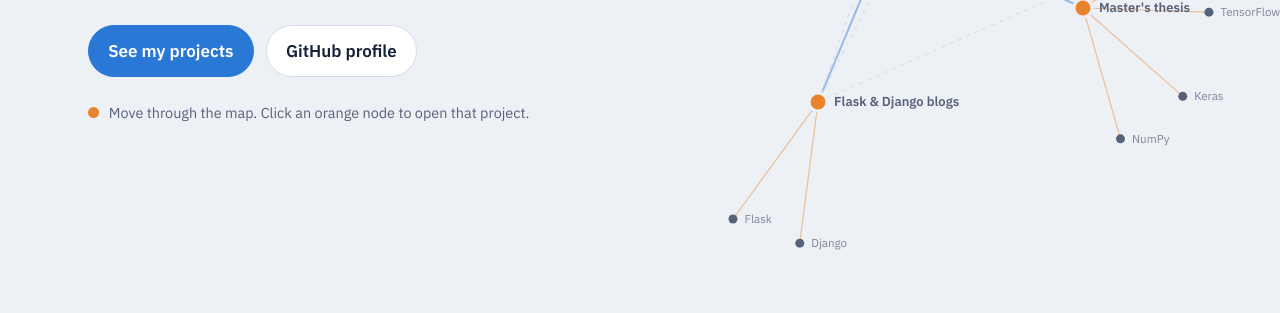
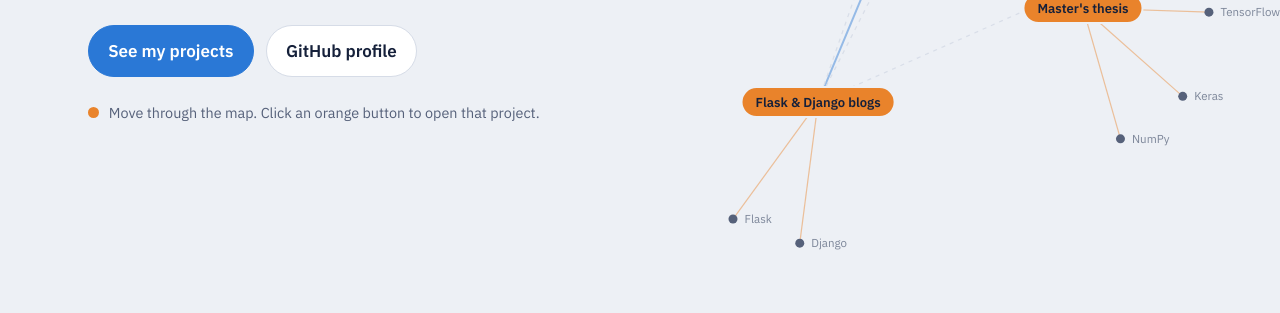
Before and after one commit to omer-parvez/omer-parvez, a plain HTML site: page index.html in a window 1280 px wide. Shown: the part 487-800 px from the top of the page. Drawn offline with nearby package versions, Linux system fonts and the light colour scheme.

Commit message:
Make portfolio map projects easy to click
Draw each project as an orange pill button with its label inside and
make the whole pill clickable. Project buttons no longer move away
from the pointer, and clicks are hit-tested where they land so taps
work on touch screens.

```diff
--- a/index.html
+++ b/index.html
@@ -231,7 +231,7 @@
           <a class="btn primary" href="#projects">See my projects</a>
           <a class="btn" href="https://github.com/omer-parvez">GitHub profile</a>
         </div>
-        <p class="hint"><span class="dot" aria-hidden="true"></span>Move through the map. Click an orange node to open that project.</p>
+        <p class="hint"><span class="dot" aria-hidden="true"></span>Move through the map. Click an orange button to open that project.</p>
       </div>
     </div>
   </div>
@@ -643,7 +643,8 @@ function step(t) {
     const hx = n.ox + Math.sin(t / 1400 + n.phase) * 6, hy = n.oy + Math.cos(t / 1700 + n.phase) * 6;
     n.vx += (hx - n.x) * 0.02; n.vy += (hy - n.y) * 0.02;
     const dx = n.x - pointer.x, dy = n.y - pointer.y, d2 = dx * dx + dy * dy;
-    if (d2 < 120 * 120 && d2 > 1) { const f = (1 - Math.sqrt(d2) / 120) * 2.2; const d = Math.sqrt(d2); n.vx += dx / d * f; n.vy += dy / d * f; }
+    // project buttons stay put so they can be clicked
+    if (n.kind !== 'project' && d2 < 120 * 120 && d2 > 1) { const f = (1 - Math.sqrt(d2) / 120) * 2.2; const d = Math.sqrt(d2); n.vx += dx / d * f; n.vy += dy / d * f; }
     n.vx *= 0.86; n.vy *= 0.86; n.x += n.vx; n.y += n.vy;
   });
 }
@@ -665,6 +666,20 @@ function draw(p) {
     const k = Math.min(1, Math.max(0, p * 1.6 - i * 0.03));
     if (!k) return;
     const isHover = n === hover;
+    if (n.kind === 'project') {
+      // Projects are orange pill buttons with the label inside, so the whole pill is a click target.
+      ctx.font = '600 13px "IBM Plex Sans", sans-serif';
+      n.w = ctx.measureText(n.label).width + 28; n.h = 30;
+      const s = k * (isHover ? 1.08 : 1), w = n.w * s, h = n.h * s;
+      ctx.globalAlpha = k;
+      ctx.fillStyle = colors.orange;
+      ctx.beginPath(); ctx.roundRect(n.x - w / 2, n.y - h / 2, w, h, h / 2); ctx.fill();
+      ctx.strokeStyle = isHover ? colors.ink : colors.fog; ctx.lineWidth = 2; ctx.stroke();
+      ctx.fillStyle = '#15203a'; ctx.textAlign = 'center'; ctx.textBaseline = 'middle';
+      ctx.fillText(n.label, n.x, n.y + 1);
+      ctx.textAlign = 'start'; ctx.textBaseline = 'alphabetic'; ctx.globalAlpha = 1;
+      return;
+    }
     ctx.fillStyle = n.kind === 'me' ? colors.blue : n.kind === 'project' ? colors.orange : colors.muted;
     ctx.beginPath(); ctx.arc(n.x, n.y, n.r * k * (isHover ? 1.35 : 1), 0, Math.PI * 2); ctx.fill();
     if (n.kind !== 'skill') { ctx.strokeStyle = colors.fog; ctx.lineWidth = 3; ctx.stroke(); }
@@ -686,8 +701,11 @@ function frame(t) {
 }
 
 function nodeAt(x, y) {
+  // a project button wins anywhere inside its pill (plus a little slack)
+  const btn = nodes.find(n => n.w && Math.abs(x - n.x) <= n.w / 2 + 4 && Math.abs(y - n.y) <= n.h / 2 + 4);
+  if (btn) return btn;
   let best = null, bd = 18 * 18;
-  nodes.forEach(n => { const d = (n.x - x) ** 2 + (n.y - y) ** 2; if (d < bd) { bd = d; best = n; } });
+  nodes.forEach(n => { if (n.kind === 'project') return; const d = (n.x - x) ** 2 + (n.y - y) ** 2; if (d < bd) { bd = d; best = n; } });
   return best;
 }
 canvas.addEventListener('pointermove', e => {
@@ -699,8 +717,11 @@ canvas.addEventListener('pointermove', e => {
   if (reduceMotion) draw(1);
 });
 canvas.addEventListener('pointerleave', () => { pointer = { x: -1e4, y: -1e4 }; hover = null; if (reduceMotion) draw(1); });
-canvas.addEventListener('click', () => {
-  if (hover && hover.target) document.getElementById(hover.target).scrollIntoView({ behavior: reduceMotion ? 'auto' : 'smooth' });
+canvas.addEventListener('click', e => {
+  // hit-test the click itself: a tap on a touch screen sends no pointermove first
+  const r = canvas.getBoundingClientRect();
+  const n = nodeAt(e.clientX - r.left, e.clientY - r.top);
+  if (n && n.target) document.getElementById(n.target).scrollIntoView({ behavior: reduceMotion ? 'auto' : 'smooth' });
 });
 addEventListener('resize', () => { layout(); if (reduceMotion) draw(1); });
 
```
Also changed, not shown: 1 other file.
